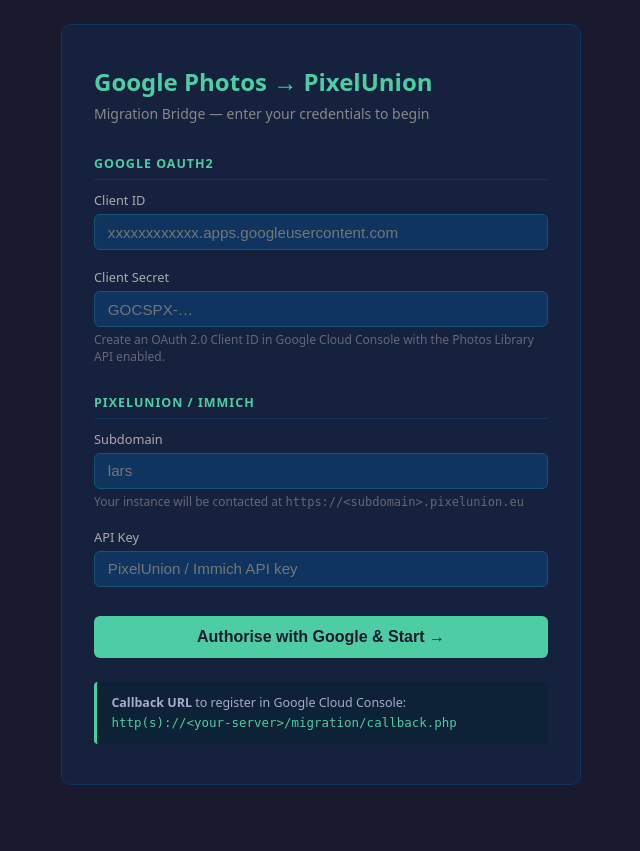
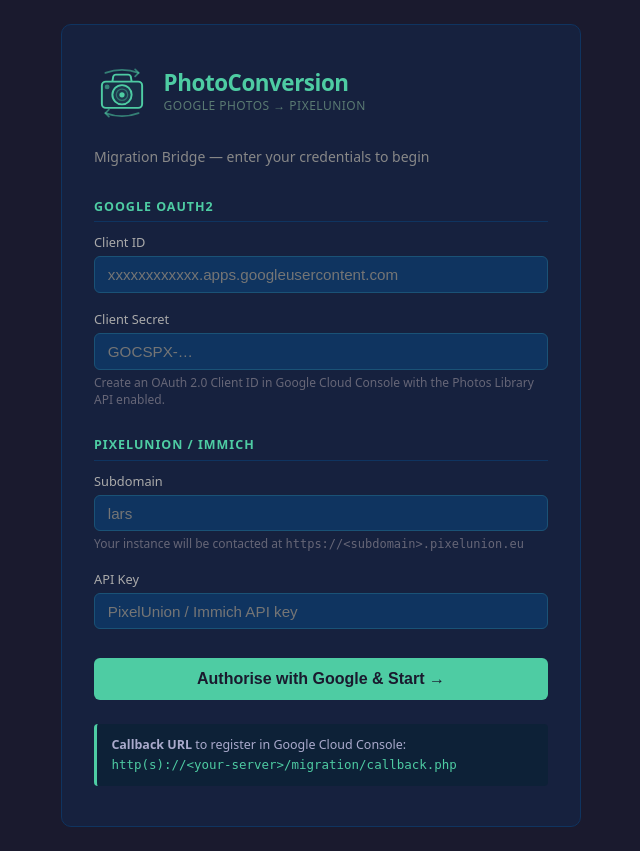
Before and after one commit to gudlever-lgtm/photoconversion, a PHP site: page / in a window 1280 px wide. Shown: the whole page, without its empty margins (319-959 px from the left). Before the commit the page ends 785 px from the top, so only its background shows below. Run offline with PHP 8.4, Linux system fonts and the light colour scheme.

Commit message:
Add PhotoConversion logo to index.php header
Inline SVG logo: camera icon with dual conversion arcs above/below,
matching the existing #4ecca3 teal colour scheme. Replaces the plain
h1 text with a logo-area flex layout (icon + name + tagline).

https://claude.ai/code/session_011g5e5iZYZBu8H7cZCcjHk3

```diff
--- a/index.php
+++ b/index.php
@@ -68,6 +68,27 @@ $prefill = [
 <title>Photos Migration — Setup</title>
 <style>
   *, *::before, *::after { box-sizing: border-box; margin: 0; padding: 0; }
+  .logo-area {
+    display: flex;
+    align-items: center;
+    gap: 0.85rem;
+    margin-bottom: 1.6rem;
+  }
+  .logo-area svg { flex-shrink: 0; }
+  .logo-text { display: flex; flex-direction: column; gap: 0.15rem; }
+  .logo-name {
+    color: #4ecca3;
+    font-size: 1.4rem;
+    font-weight: 800;
+    letter-spacing: -0.02em;
+    line-height: 1;
+  }
+  .logo-tagline {
+    color: #5a7a72;
+    font-size: 0.75rem;
+    letter-spacing: 0.04em;
+    text-transform: uppercase;
+  }
   body {
     background: #1a1a2e;
     color: #e0e0e0;
@@ -85,11 +106,6 @@ $prefill = [
     padding: 2.5rem 2rem;
     width: 100%;
     max-width: 520px;
-  }
-  h1 {
-    color: #4ecca3;
-    font-size: 1.5rem;
-    margin-bottom: 0.4rem;
   }
   .subtitle {
     color: #888;
@@ -172,7 +188,32 @@ $prefill = [
 </head>
 <body>
 <div class="card">
-  <h1>Google Photos → PixelUnion</h1>
+  <div class="logo-area">
+    <svg xmlns="http://www.w3.org/2000/svg" viewBox="0 0 64 64" width="56" height="56" aria-hidden="true">
+      <!-- Conversion arc — top (left→right) -->
+      <path d="M13 9 Q32 2 51 9" fill="none" stroke="#4ecca3" stroke-width="2" stroke-linecap="round" opacity="0.55"/>
+      <polyline points="47,5 51,9 47,13" stroke="#4ecca3" stroke-width="2" fill="none" stroke-linecap="round" stroke-linejoin="round" opacity="0.55"/>
+      <!-- Conversion arc — bottom (right→left) -->
+      <path d="M51 55 Q32 62 13 55" fill="none" stroke="#4ecca3" stroke-width="2" stroke-linecap="round" opacity="0.55"/>
+      <polyline points="17,51 13,55 17,59" stroke="#4ecca3" stroke-width="2" fill="none" stroke-linecap="round" stroke-linejoin="round" opacity="0.55"/>
+      <!-- Camera body -->
+      <rect x="9" y="19" width="46" height="30" rx="4.5" fill="rgba(78,204,163,0.07)" stroke="#4ecca3" stroke-width="2.2"/>
+      <!-- Top notch/viewfinder -->
+      <path d="M21 19 L22 13 Q23 11 25 11 L39 11 Q41 11 42 13 L43 19" fill="rgba(78,204,163,0.07)" stroke="#4ecca3" stroke-width="2.2" stroke-linejoin="round"/>
+      <!-- Lens outer ring -->
+      <circle cx="32" cy="34" r="11" fill="rgba(78,204,163,0.07)" stroke="#4ecca3" stroke-width="2.2"/>
+      <!-- Lens inner ring -->
+      <circle cx="32" cy="34" r="6.5" fill="none" stroke="#4ecca3" stroke-width="1.5" opacity="0.4"/>
+      <!-- Lens centre -->
+      <circle cx="32" cy="34" r="3" fill="#4ecca3"/>
+      <!-- Indicator light -->
+      <circle cx="15" cy="25" r="2.8" fill="#4ecca3" opacity="0.55"/>
+    </svg>
+    <div class="logo-text">
+      <span class="logo-name">PhotoConversion</span>
+      <span class="logo-tagline">Google Photos → PixelUnion</span>
+    </div>
+  </div>
   <p class="subtitle">Migration Bridge &mdash; enter your credentials to begin</p>
 
   <form method="POST" action="">
```
